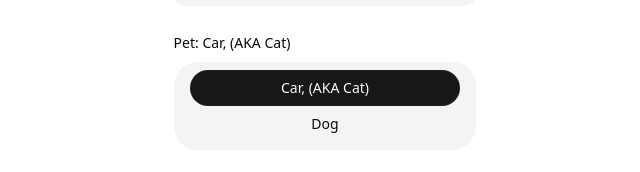
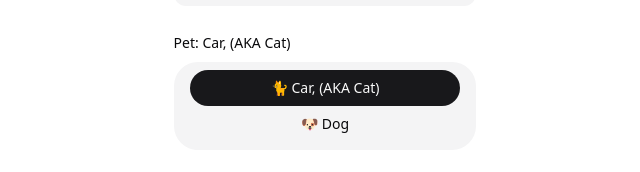
Before and after one commit to Aslam97/react-fancy-switch, a React (Vite) app in the folder website/: page / in a window 1280 px wide. Shown: the part 490-662 px from the top of the page, without its empty margins (315-955 px from the left). Built offline with nearby package versions, Linux system fonts and the light colour scheme.

Commit message:
chore(deps): bump package

```diff
--- a/package.json
+++ b/package.json
@@ -12,6 +12,6 @@
     "node": ">=18"
   },
   "devDependencies": {
-    "turbo": "^2.1.3"
+    "turbo": "^2.2.3"
   }
 }
--- a/website/src/App.tsx
+++ b/website/src/App.tsx
@@ -158,10 +158,20 @@ function App() {
                       labelKey="text"
                       className="rounded-3xl bg-muted p-2"
                       highlighterClassName="bg-primary rounded-full"
-                      radioClassName={cn(
-                        'relative mx-2 flex h-9 cursor-pointer items-center justify-center',
-                        'rounded-full px-3.5 text-sm font-medium transition-colors data-[checked]:text-primary-foreground',
-                        'data-[disabled]:cursor-not-allowed data-[disabled]:opacity-50'
+                      renderOption={({ option, getOptionProps }) => (
+                        <div
+                          {...getOptionProps()}
+                          className={cn(
+                            'relative mx-2 flex h-9 cursor-pointer items-center justify-center',
+                            'rounded-full px-3.5 text-sm font-medium transition-colors data-[checked]:text-primary-foreground',
+                            'data-[disabled]:cursor-not-allowed data-[disabled]:opacity-50',
+                            'gap-1'
+                          )}
+                        >
+                          {option.value === 2 && '🐶'}
+                          {option.value === 1 && '🐈'}
+                          <span>{option.label}</span>
+                        </div>
                       )}
                     />
                   </FormControl>
```
Also changed, not shown: website/package.json (+9 -9 lines), 1 other file (tests, documents, lock files or other folders).
